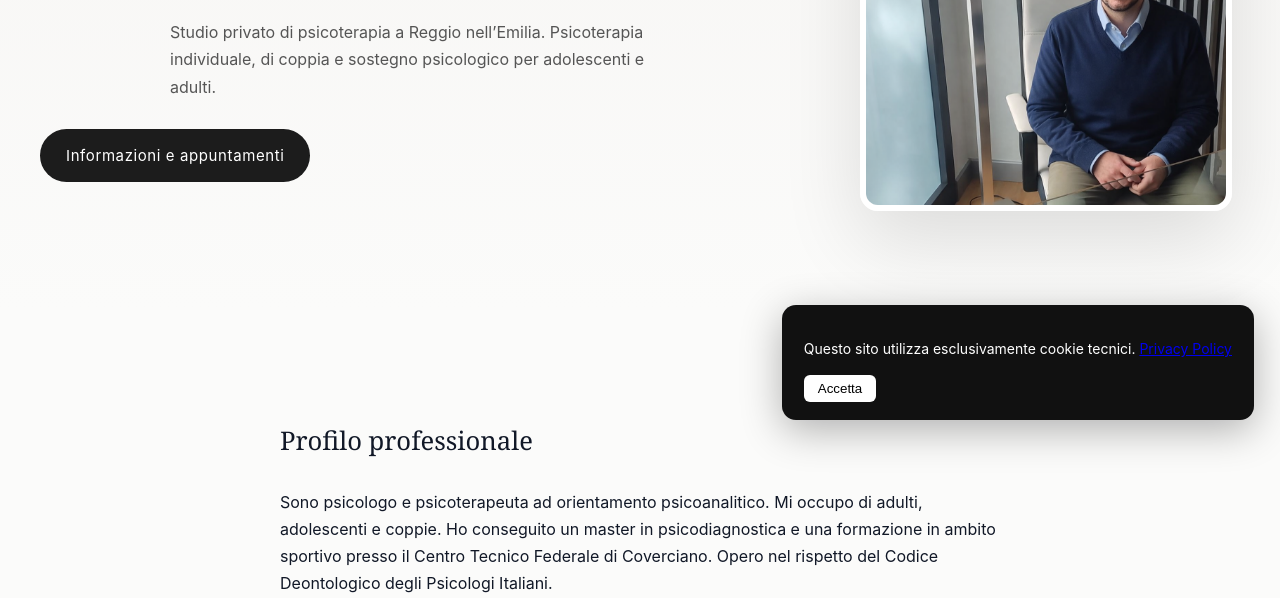
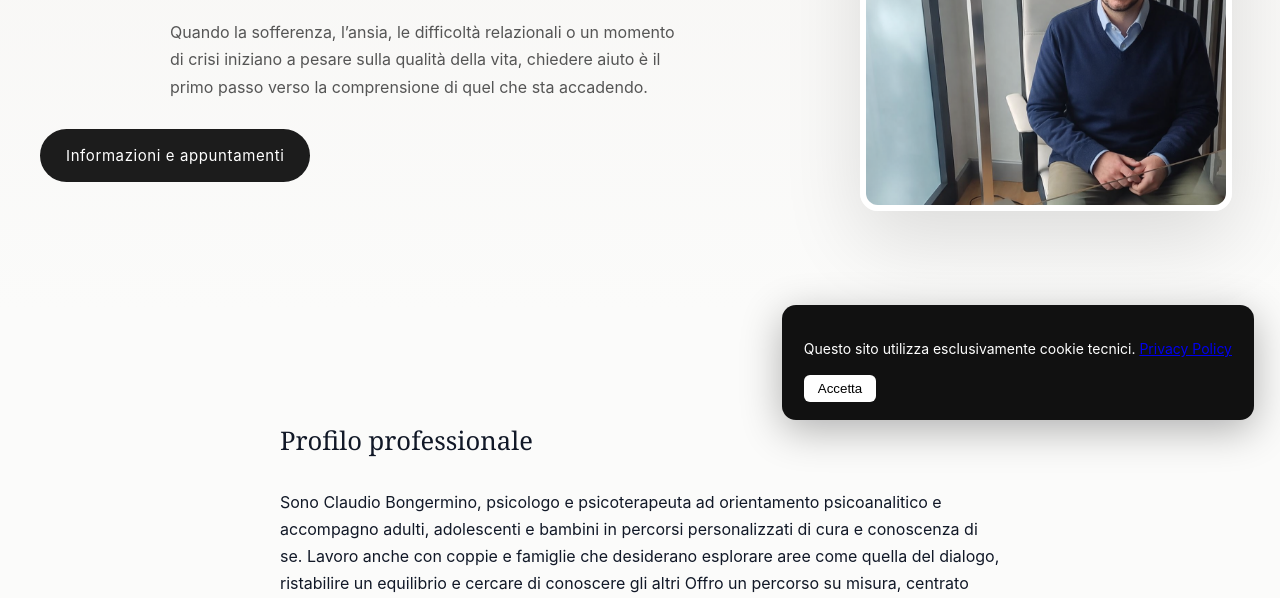
Before and after one commit to fede920/claudio_premium_site_v2, a plain HTML site: page index.html in a window 1280 px wide. Shown: the part 354-952 px from the top of the page. Drawn offline with Linux system fonts and the light colour scheme.

Commit message:
Update index.html

```diff
--- a/index.html
+++ b/index.html
@@ -63,7 +63,7 @@
     <div class="hero-text">
       <h1>Dott. Claudio Bongermino</h1>
       <h2>Psicologo Psicoterapeuta</h2>
-      <p>Studio privato di psicoterapia a Reggio nell’Emilia. Psicoterapia individuale, di coppia e sostegno psicologico per adolescenti e adulti.</p>
+      <p>Quando la sofferenza, l’ansia, le difficoltà relazionali o un momento di crisi iniziano a pesare sulla qualità della vita, chiedere aiuto è il primo passo verso la comprensione di quel che sta accadendo.</p>
       <a class="btn-lux" href="#contatti">Informazioni e appuntamenti</a>
     </div>
 
@@ -81,8 +81,27 @@
 <section id="profilo" class="section">
   <div class="container narrow">
     <h3>Profilo professionale</h3>
-    <p>Sono psicologo e psicoterapeuta ad orientamento psicoanalitico. Mi occupo di adulti, adolescenti e coppie.
-       Ho conseguito un master in psicodiagnostica e una formazione in ambito sportivo presso il Centro Tecnico Federale di Coverciano. Opero nel rispetto del Codice Deontologico degli Psicologi Italiani.</p>
+    <p>
+Sono Claudio Bongermino, psicologo e psicoterapeuta ad orientamento psicoanalitico e accompagno adulti, adolescenti e bambini in percorsi personalizzati di cura e conoscenza di se. Lavoro anche con coppie e famiglie che desiderano esplorare aree come quella del dialogo, ristabilire un equilibrio e cercare di conoscere gli altri
+
+Offro un percorso su misura, centrato sulla persona
+
+Ogni storia è unica. Per questo, l'approccio di psicoterapia che utilizzo, integra ascolto profondo, strumenti clinici strutturati e interventi mirati, con l’obiettivo di aiutare la persona a:
+	•	comprendere le proprie difficoltà alla radice
+	•	superare blocchi emotivi e relazionali
+	•	rafforzare autostima e consapevolezza
+	•	ritrovare equilibrio.
+Il mio percorso di studi è iniziato con una laurea triennale in Scienze e tecniche psicologiche presso l'Universitá di Chieti "G.D'Annunzio" per poi proseguire con una laurea magistrale in  Psicologia Clinica e di Comunità presso l'Universitá di Torino.
+Ho conseguito la specializzazione presso la Scuola di Psicoterapia Psicoanalitica di Mantova, dove proseguo, attualmente il mio aggiornamento attraverso supervisioni cliniche costanti.
+
+Ho inoltre completato un master in psicodiagnostica, che mi consente di offrire valutazioni approfondite e percorsi ancora più mirati.
+
+Sono particolarmente interessato alla psicotraumatologia. Per questo ho conseguito la certificazione di I e II livello EMDR, metodo scientificamente validato per il trattamento di traumi, eventi stressanti e blocchi emotivi.
+
+Nell'ambito della Psicologia dello sport e performance ho conseguito una formazione specifica in ambito sportivo a Coverciano che mi permette di supportare atleti professionisti nella gestione dell’ansia da prestazione, della pressione agonistica, degli infortuni e nel potenziamento delle proprie risorse mentali. Oltre agli aspetti meramente di carattere sportivo, offro un percorso individuale volto al conoscenza di se in quanto persona prima che atleta.
+
+
+Un percorso psicologico può diventare uno spazio sicuro in cui comprendersi, ritrovare direzione e costruire un nuovo equilibrio.</p>
   </div>
 </section>
 
```
